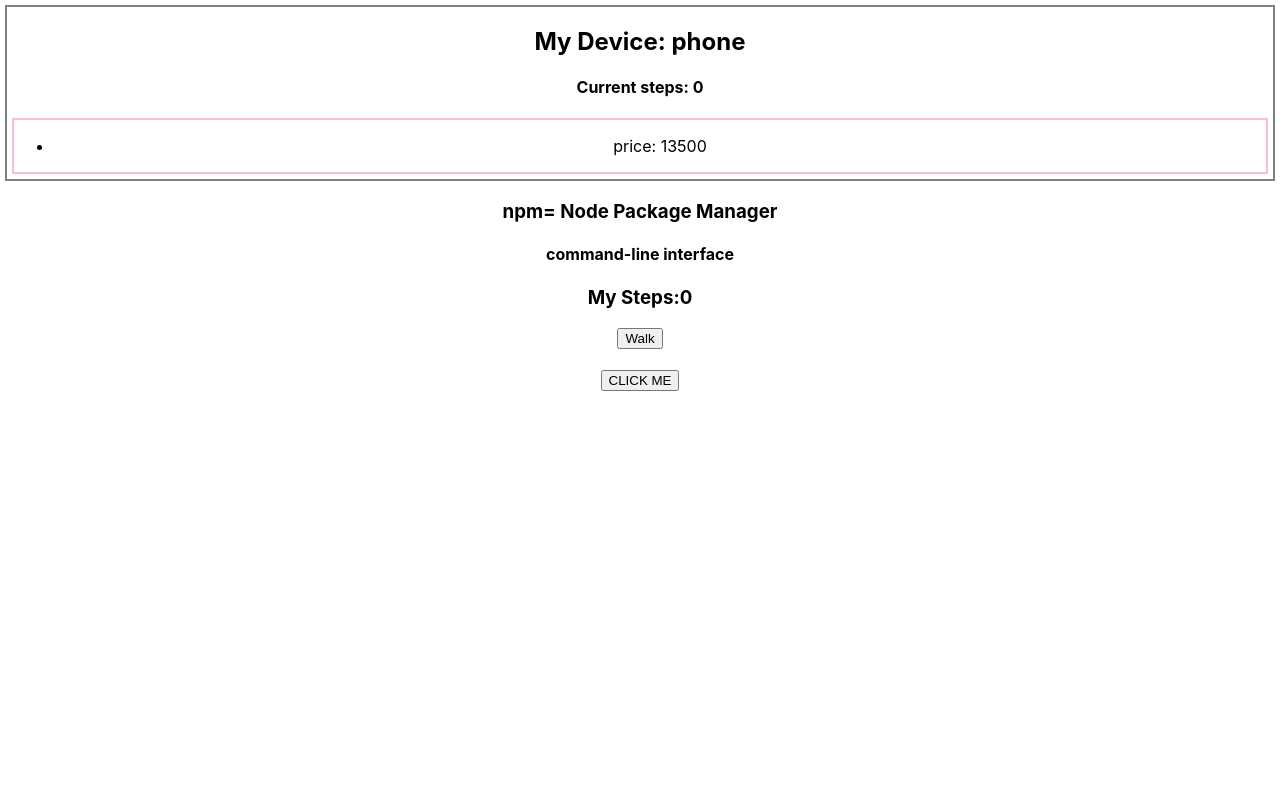
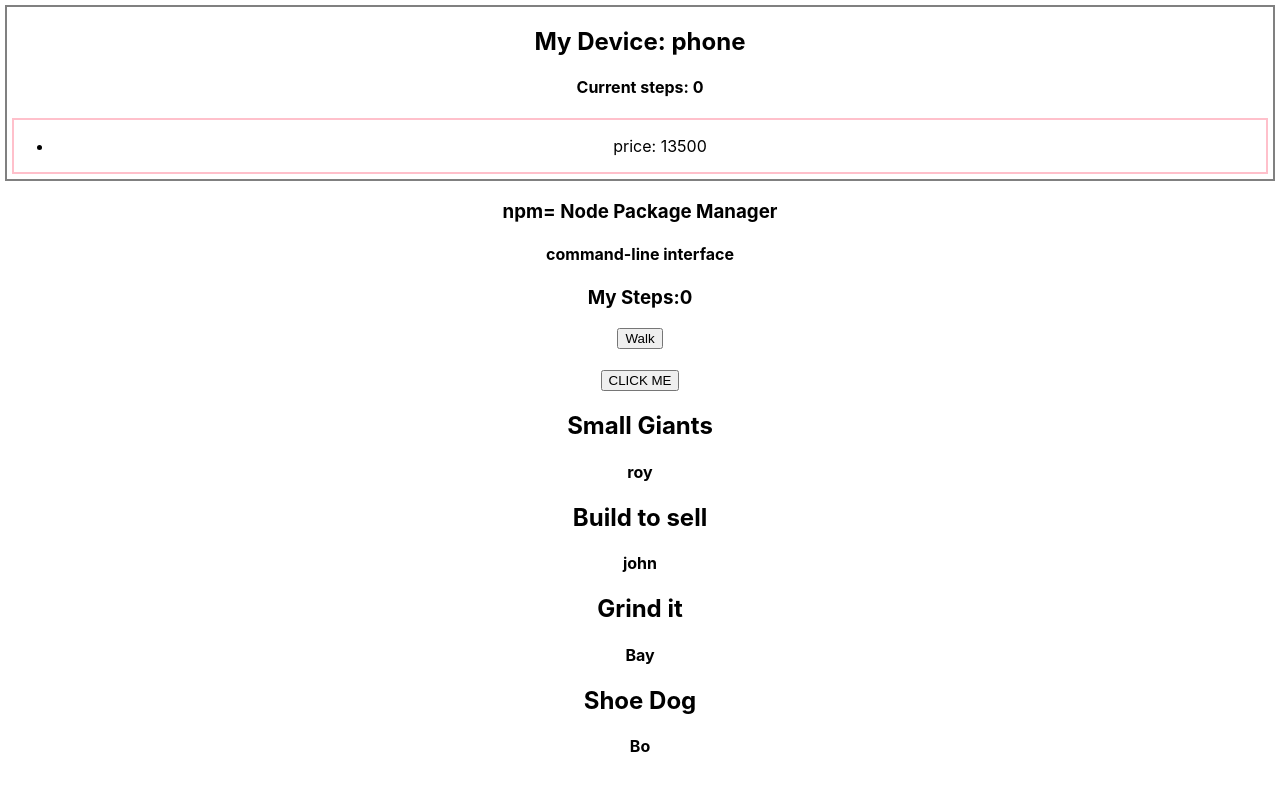
Before and after one commit to mdraselmiah95/understanding-react, a React (Create React App) app: page / in a window 1280 px wide. Shown: the top 790 px of the page. Built offline with nearby package versions, Linux system fonts and the light colour scheme.

Commit message:
WIP on understanding React

```diff
--- a/src/App.js
+++ b/src/App.js
@@ -1,6 +1,6 @@
 import { useEffect, useState } from "react";
 import "./App.css";
-import Book from "./components/Book/Book";
+import Books from "./components/Books/Books";
 import Device from "./components/Device/Device";
 
 function App() {
@@ -31,7 +31,7 @@ function App() {
       <br /> <br />
       <button>CLICK ME</button>
       <br />
-      <Book></Book>
+      <Books books={books} />
     </div>
   );
 }
--- a/src/components/Books/Books.js
+++ b/src/components/Books/Books.js
@@ -1,14 +1,15 @@
-import React from 'react';
+import React from "react";
+import Book from "../Book/Book";
 
-const Books = () => {
-    const books=
-    return (
-        <div>
-            {
-                books.map(book=><Book name={book.name}></Book>)
-            }
-        </div>
-    );
+const Books = (props) => {
+  const books = props.books;
+  return (
+    <div>
+      {books.map((book) => (
+        <Book name={book.name} author={book.author}></Book>
+      ))}
+    </div>
+  );
 };
 
 export default Books;
```
